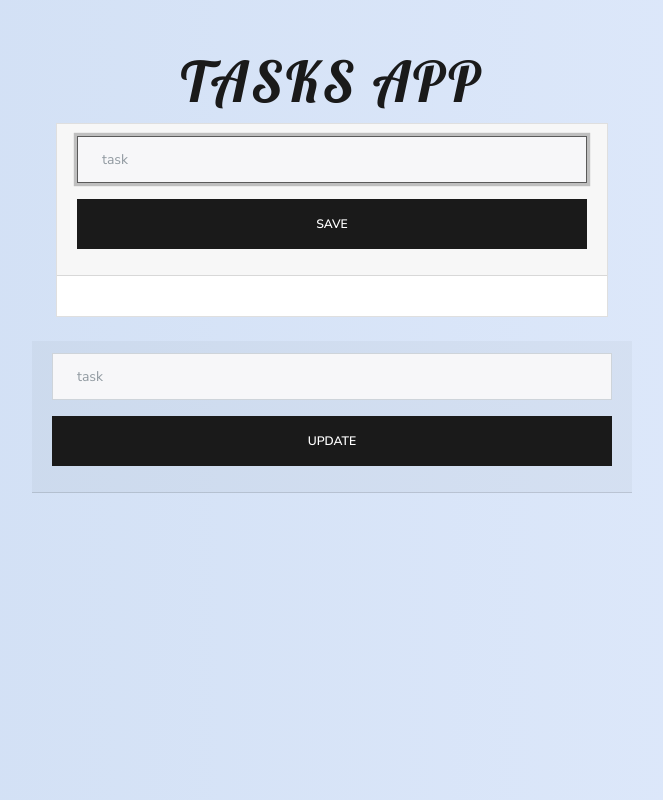
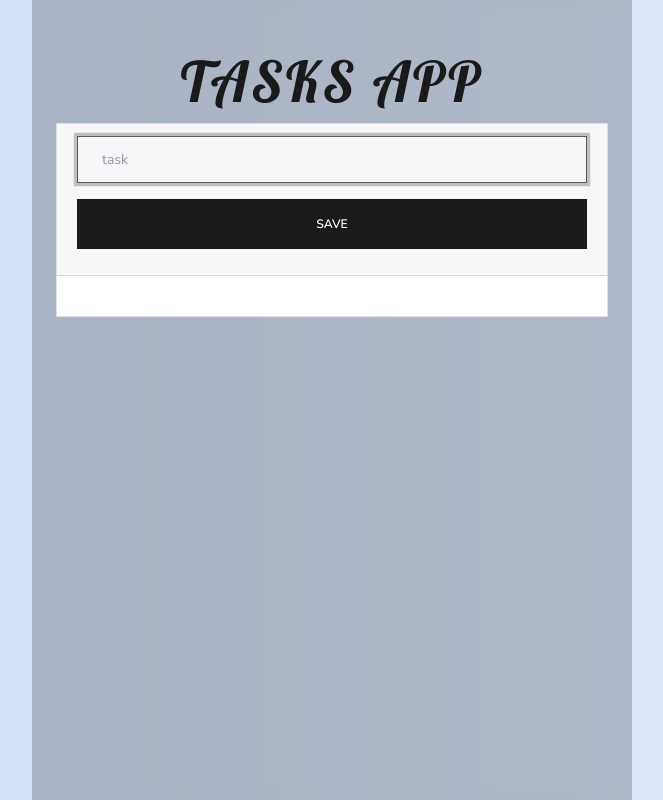
Before and after one commit to Marcelo07sd/tasks, a Flask app: page / in a window 1280 px wide. Shown: the whole page, without its empty margins (308-971 px from the left). Run offline with Flask 3, Linux system fonts and the light colour scheme; data that the repository does not hold is empty; some libraries are stand-ins or nearby versions.

Commit message:
Update main.css

```diff
--- a/static/main.css
+++ b/static/main.css
@@ -30,3 +30,32 @@
 .content {
     font-size: 1.2rem;
 }
+
+/* Fondo borroso y oscurecido */
+.overlay {
+
+    top: 0;
+    left: 0;
+    width: 100%;
+    height: 100%;
+    background: rgba(0, 0, 0, 0.2); /* Menos opaco */
+    backdrop-filter: blur(5px); /* Más desenfoque */
+    -webkit-backdrop-filter: blur(5px); /* Para Safari */
+    z-index: 999;
+    display: block; /* Oculto por defecto */
+}
+
+/* Modal centrado */
+.container-edit {
+    width: 600px;
+    position: fixed;
+    top: 50%;
+    left: 50%;
+    transform: translate(-50%, -50%);
+    background: white;
+    padding: 20px;
+    border-radius: 10px;
+    box-shadow: 0 4px 10px rgba(0, 0, 0, 0.2);
+    z-index: 1000;
+    display: none; /* Oculto por defecto */
+}
```
